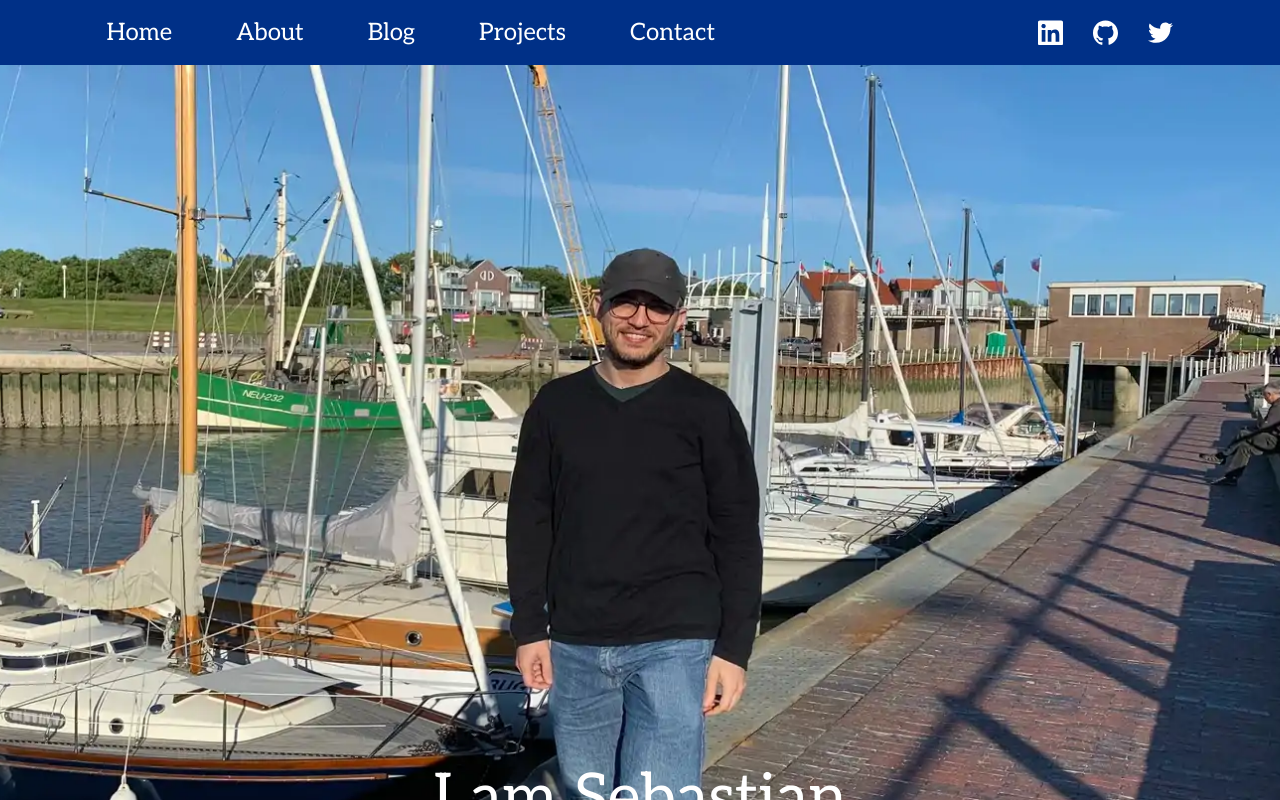
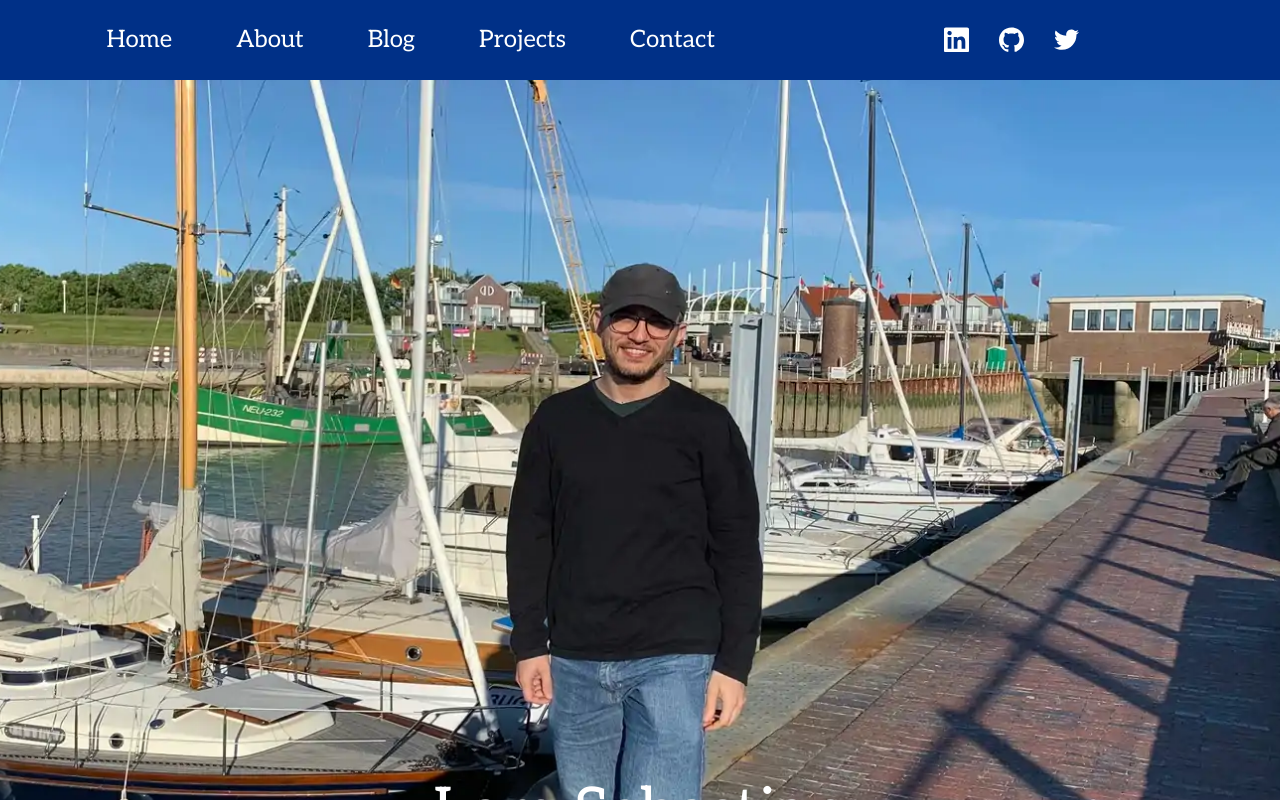
Before and after one commit to SGolbert/homepage-sgolbert, a Next.js app: page / in a window 1280 px wide. Shown: the top 800 px of the page. Built offline with nearby package versions, Linux system fonts and the light colour scheme.

Commit message:
finish basic styling

```diff
--- a/components/Contact.js
+++ b/components/Contact.js
@@ -3,9 +3,11 @@ import Section from "components/Section";
 import SocialMedia from "components/SocialMedia";
 import TextInput from "components/TextInput";
 
+const background = "linear-gradient(180deg, #001233 98.1%, #19A400 100%)";
+
 function Contact() {
   return (
-    <Section title="Contact">
+    <Section title="Contact" bg={background}>
       <ContactForm>
         <label htmlFor="name">Name</label>
         <Input type="text" id="name" name="name" />
@@ -13,7 +15,7 @@ function Contact() {
         <Input type="email" id="email" name="email" />
         <label htmlFor="message">Message</label>
         <TextArea id="message" name="message" />
-        <Submit type="submit" value="Submit" />
+        <Submit id="submit" type="submit" value="Submit" />
       </ContactForm>
       <Social />
     </Section>
@@ -28,10 +30,14 @@ const TextArea = styled.textarea`
   line-height: 1.65;
   padding: 11px 14px;
   width: 324px;
+
+  @media (min-width: ${(props) => props.theme.media_sizes.mobileTransition}) {
+    width: 100%;
+  }
 `;
 
 const Social = styled(SocialMedia)`
-  margin-top: 73px;
+  margin: 73px 0 40px 0;
 `;
 
 const Submit = styled.input`
@@ -65,8 +71,37 @@ const Input = styled.input`
 
 const ContactForm = styled.form`
   display: grid;
+  grid-template-columns: auto;
   margin-top: 36px;
   width: 324px;
+
+  @media (min-width: ${(props) => props.theme.media_sizes.mobileTransition}) {
+    grid-template-columns: 1fr 1fr;
+    grid-column-gap: 39px;
+    width: 100%;
+    max-width: 500px;
+
+    #name {
+      grid-column-start: 1;
+      grid-row-start: 2;
+    }
+
+    #email {
+      grid-column-start: 2;
+      grid-row-start: 2;
+    }
+
+    #message {
+      grid-column: 1 / -1;
+      grid-row-start: 4;
+    }
+
+    #submit {
+      grid-column: 2 / -1;
+      grid-row-start: 5;
+      justify-self: right;
+    }
+  }
 `;
 
 export default Contact;
--- a/components/Footer.js
+++ b/components/Footer.js
@@ -1,5 +1,20 @@
+import styled from "styled-components";
+
 function Footer() {
-  return <div>Copyright Sebastian Golbert 2020</div>;
+  return <Toe>Copyright Sebastian Golbert 2020</Toe>;
 }
 
+const Toe = styled.footer`
+  background: ${(props) => props.theme.colors.secondaryDark};
+  color: ${(props) => props.theme.colors.textBlack};
+  font-size: 15px;
+  padding: 11.5px 0;
+  text-align: center;
+
+  @media (min-width: ${(props) => props.theme.media_sizes.mobileTransition}) {
+    font-size: 20px;
+    padding: 7px 0;
+  }
+`;
+
 export default Footer;
--- a/components/Header.js
+++ b/components/Header.js
@@ -5,6 +5,8 @@ function Header() {
   return (
     <HeaderBody>
       <HeaderContainer>
+        <InvisibleCheckbox type="checkbox" id="hamburg" />
+
         <HeaderLinks>
           <LinkItem>Home</LinkItem>
           <LinkItem>About</LinkItem>
@@ -13,6 +15,7 @@ function Header() {
           <LinkItem>Contact</LinkItem>
         </HeaderLinks>
         <HeaderSocialMedia />
+        <label for="hamburg" class="hamburg">
           <Hamburger
             width="30"
             height="30"
@@ -24,10 +27,15 @@ function Header() {
             <path d="M4.6875 14.0625H25.3125V15.9375H4.6875V14.0625Z" />
             <path d="M4.6875 22.5H25.3125V24.375H4.6875V22.5Z" />
           </Hamburger>
+        </label>
       </HeaderContainer>
     </HeaderBody>
   );
 }
+
+const InvisibleCheckbox = styled.input`
+  display: none;
+`;
 
 const HeaderBody = styled.div`
   align-items: center;
@@ -40,8 +48,9 @@ const HeaderBody = styled.div`
 const HeaderContainer = styled.div`
   align-items: center;
   display: flex;
-  justify-content: space-between;
-  height: 65px;
+  flex-wrap: wrap;
+  /* justify-content: space-between; */
+  /* height: 65px; */
   margin: 0px clamp(20px, 8.33vw, 120px);
   max-width: 1440px;
   width: 100%;
@@ -49,19 +58,29 @@ const HeaderContainer = styled.div`
 
 const HeaderLinks = styled.div`
   align-items: center;
+  border-top: 1px ${(props) => props.theme.colors.secondaryDark} solid;
   display: none;
+  flex: 1 0 100%;
   flex-direction: column;
+  order: 3;
+
+  #hamburg:checked ~ & {
+    display: flex;
+  }
 
   @media (min-width: ${(props) => props.theme.media_sizes.mobileTransition}) {
+    border: none;
     display: flex;
+    flex: auto;
     flex-direction: row;
+    order: 0;
   }
 `;
 
 const LinkItem = styled.h5`
   color: ${(props) => props.theme.colors.textWhite};
   font-size: 1.2rem;
-  margin: 0px;
+  margin: 20px 0;
 
   :hover {
     color: ${(props) => props.theme.colors.secondary};
@@ -77,7 +96,8 @@ const LinkItem = styled.h5`
 
 const HeaderSocialMedia = styled(SocialMedia)`
   margin: 20px 0 20px 0;
-  align-self: auto;
+  /* align-self: auto; */
+  flex: 1;
 
   /* @media (min-width: ${(props) =>
     props.theme.media_sizes.mobileTransition}) {
@@ -88,14 +108,14 @@ const HeaderSocialMedia = styled(SocialMedia)`
 const Hamburger = styled.svg`
   display: block;
 
+  @media (min-width: ${(props) => props.theme.media_sizes.mobileTransition}) {
+    display: none;
+    margin: 20px clamp(60px, 8.33vw, 120px) 20px 0;
+
     :hover {
       fill: ${(props) => props.theme.colors.secondary};
       cursor: pointer;
     }
-
-  @media (min-width: ${(props) => props.theme.media_sizes.mobileTransition}) {
-    display: none;
-    margin: 20px clamp(60px, 8.33vw, 120px) 20px 0;
   }
 `;
 
```
Lines whose indentation alone changed are shown as unchanged.
